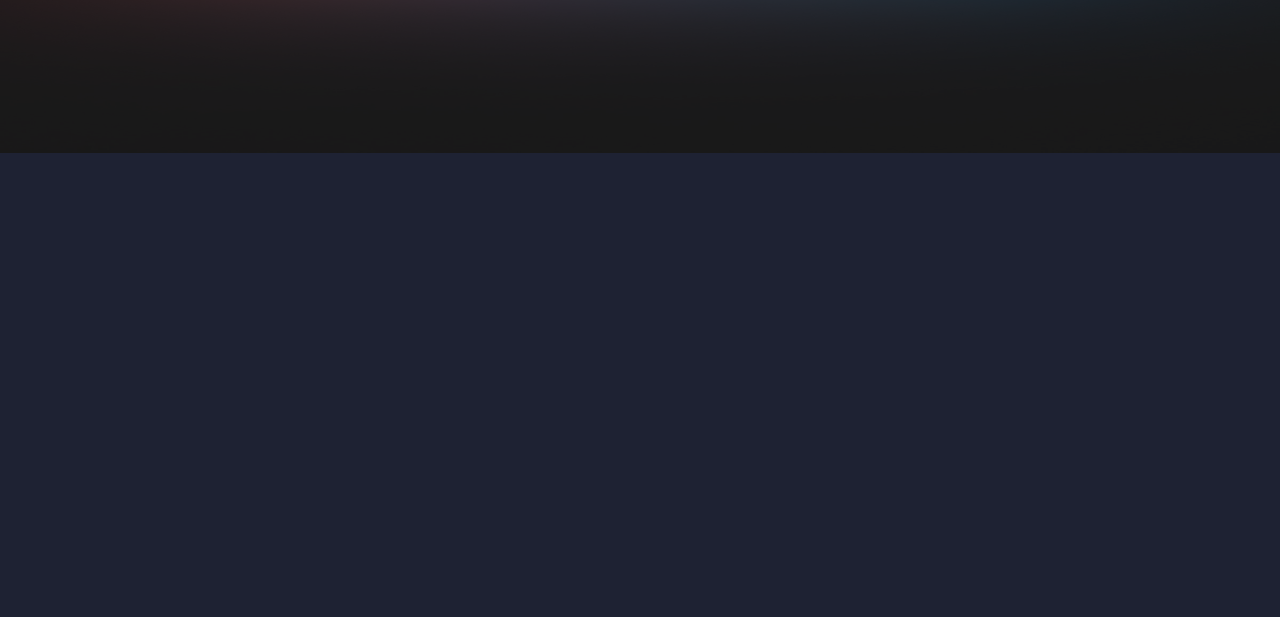
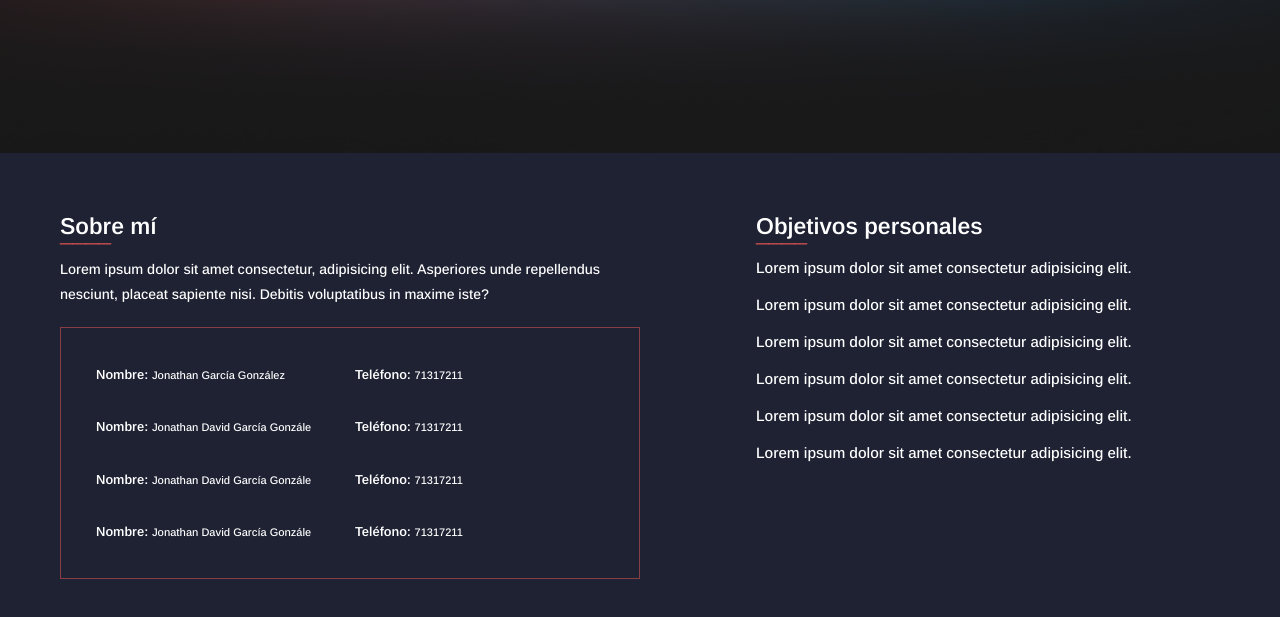
Before and after one commit to jonathangg03/portfolio, a plain HTML site: page index.html in a window 1280 px wide. Shown: the part 347-964 px from the top of the page. Before the commit the page ends 800 px from the top, so only its background shows below. Drawn offline with nearby package versions, Linux system fonts and the light colour scheme.

Commit message:
style aboutme

```diff
--- a/index.html
+++ b/index.html
@@ -91,6 +91,39 @@
         <img src="./assets/hero.jpg" class="header__image--bg" alt="" />
       </header>
     </div>
+    <section class="aboutme">
+      <div class="aboutme__description">
+        <h2>Sobre mí</h2>
+        <p>
+          Lorem ipsum dolor sit amet consectetur, adipisicing elit. Asperiores
+          unde repellendus nesciunt, placeat sapiente nisi. Debitis voluptatibus
+          in maxime iste?
+        </p>
+        <article class="aboutme__personal">
+          <ul>
+            <li>Nombre: <span>Jonathan García González</span></li>
+            <li>Teléfono: <span>71317211</span></li>
+            <li>Nombre: <span>Jonathan David García Gonzále</span></li>
+            <li>Teléfono: <span>71317211</span></li>
+            <li>Nombre: <span>Jonathan David García Gonzále</span></li>
+            <li>Teléfono: <span>71317211</span></li>
+            <li>Nombre: <span>Jonathan David García Gonzále</span></li>
+            <li>Teléfono: <span>71317211</span></li>
+          </ul>
+        </article>
+      </div>
+      <div class="aboutme__objectives">
+        <h2>Objetivos personales</h2>
+        <ul>
+          <li>Lorem ipsum dolor sit amet consectetur adipisicing elit.</li>
+          <li>Lorem ipsum dolor sit amet consectetur adipisicing elit.</li>
+          <li>Lorem ipsum dolor sit amet consectetur adipisicing elit.</li>
+          <li>Lorem ipsum dolor sit amet consectetur adipisicing elit.</li>
+          <li>Lorem ipsum dolor sit amet consectetur adipisicing elit.</li>
+          <li>Lorem ipsum dolor sit amet consectetur adipisicing elit.</li>
+        </ul>
+      </div>
+    </section>
     <!-- <div class="nav__activator" id="nav__activator">
       <i class="fas fa-angle-left" id="activator__icon"></i>
     </div>
--- /dev/null
+++ b/styles/aboutme.scss
@@ -0,0 +1,64 @@
+@import './variables.scss';
+
+.aboutme {
+  padding: 60px;
+  display: flex;
+  justify-content: space-between;
+  h2 {
+    font-size: 2.3rem;
+    font-weight: 600;
+  }
+  h2:after {
+    display: block;
+    content: '____';
+    margin-top: -20px;
+    color: $main;
+  }
+  &__description {
+    width: 50%;
+    p {
+      font-size: 1.4rem;
+      font-weight: 300;
+      margin: 10px 0 20px;
+      line-height: 2.5rem;
+    }
+  }
+
+  &__personal {
+    border: 1px solid #fc5c577a;
+    ul {
+      list-style: none;
+      display: grid;
+      grid-template-columns: repeat(2, 1fr);
+      grid-template-rows: repeat(4, 1fr);
+      height: 250px;
+      padding: 25px 35px;
+      align-items: center;
+      gap: 10px;
+    }
+
+    li {
+      font-size: 1.3rem;
+      font-weight: 600;
+    }
+
+    span {
+      font-size: 1.1rem;
+      font-weight: 100;
+    }
+  }
+
+  &__objectives {
+    width: 40%;
+
+    ul {
+      list-style: none;
+      margin-top: 12px;
+      font-size: 1.5rem;
+    }
+
+    li {
+      margin-bottom: 20px;
+    }
+  }
+}
--- a/styles/globals.scss
+++ b/styles/globals.scss
@@ -15,7 +15,7 @@ body {
   // font-size: 1.6rem;
   font-family: $fontMain;
   background-color: $primary;
-  // color: white;
+  color: white;
   // background-color: $light;
 }
 
--- a/styles/header.scss
+++ b/styles/header.scss
@@ -74,7 +74,6 @@
   }
 
   &__hero {
-    color: white;
     height: 410px;
     display: flex;
     flex-direction: column;
--- a/styles/module.scss
+++ b/styles/module.scss
@@ -1,6 +1,6 @@
 @use 'globals.scss';
 @use 'header.scss';
-// @use 'hero.scss';
+@use 'aboutme.scss'; // @use 'hero.scss';
 // @use 'habilities.scss';
 // @use 'projects.scss';
 // @use 'form.scss';
```
Also changed, not shown: styles/aboutme.css (added), styles/breakpoints/medium.css, styles/footer.css, styles/form.css, styles/globals.css, styles/habilities.css, styles/header.css, styles/hero.css, styles/module.css, styles/projects.css, 4 other files.
